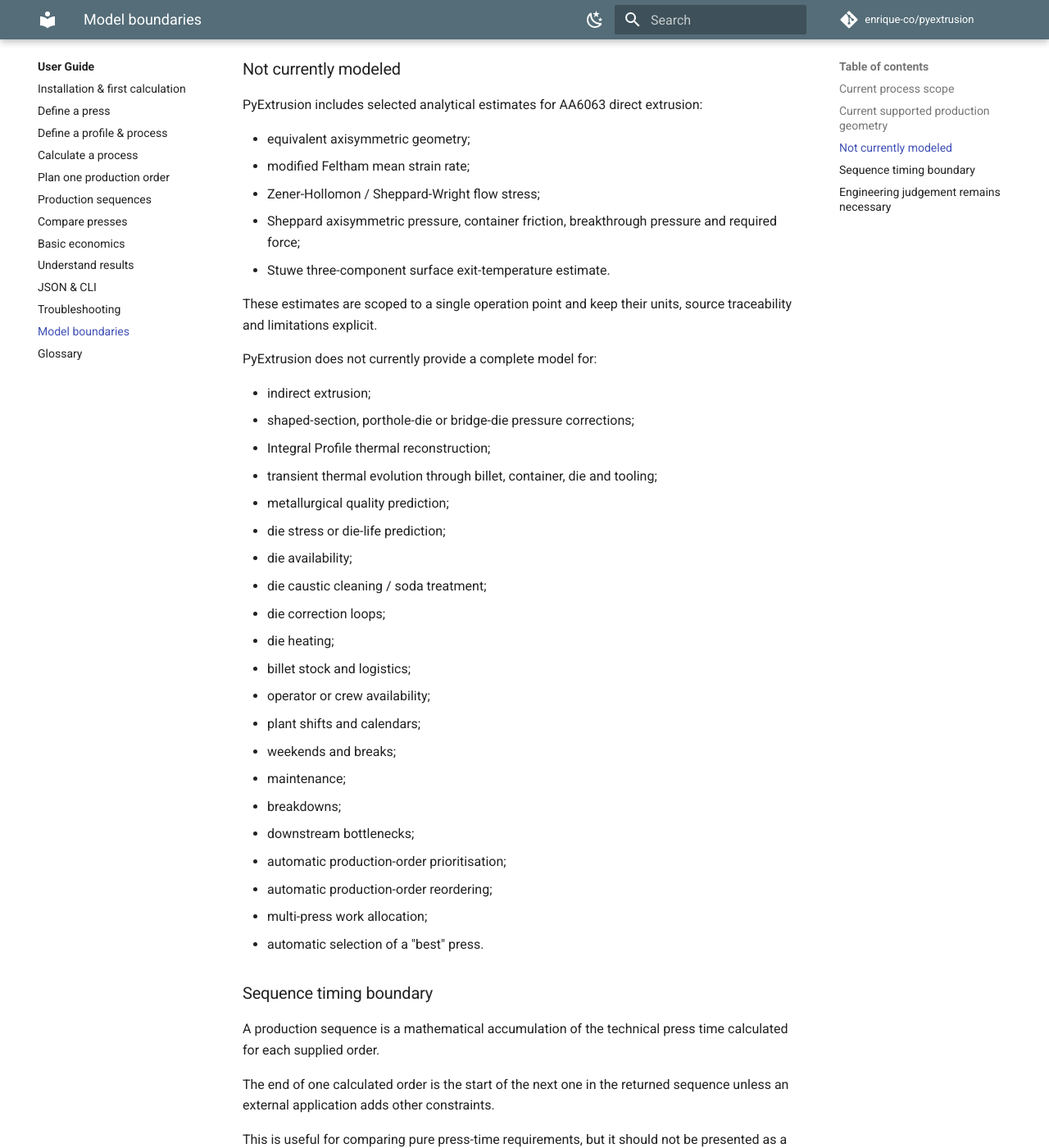
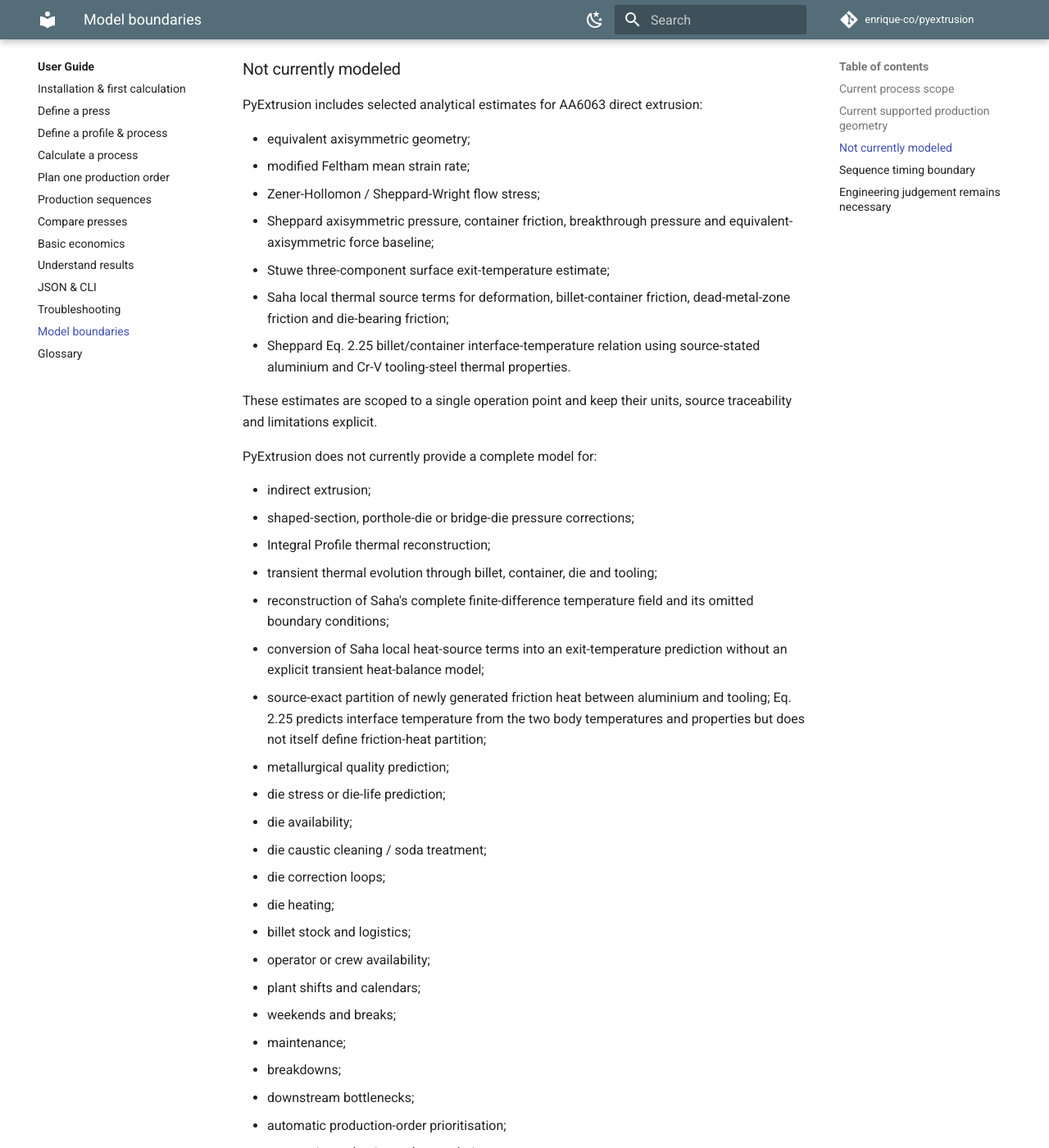
Before and after one commit to enrique-co/pyextrusion, an MkDocs documentation site: the page built from docs/user-guide/model-boundaries.md, in a window 1280 px wide and 1400 px high, scrolled down 625 px. Shown: the whole window at 82% size. Built offline with MkDocs 1.6.1 and Material for MkDocs 9.7.7, drawn with Linux system fonts in a browser that asks for light colours; comment, search, counter and statistics services are not loaded; some of the changed text lies outside the part shown.

Commit message:
Sync public model boundaries for 0.17.0

```diff
--- a/docs/user-guide/model-boundaries.md
+++ b/docs/user-guide/model-boundaries.md
@@ -23,8 +23,10 @@
 - equivalent axisymmetric geometry;
 - modified Feltham mean strain rate;
 - Zener-Hollomon / Sheppard-Wright flow stress;
-- Sheppard axisymmetric pressure, container friction, breakthrough pressure and required force;
-- Stuwe three-component surface exit-temperature estimate.
+- Sheppard axisymmetric pressure, container friction, breakthrough pressure and equivalent-axisymmetric force baseline;
+- Stuwe three-component surface exit-temperature estimate;
+- Saha local thermal source terms for deformation, billet-container friction, dead-metal-zone friction and die-bearing friction;
+- Sheppard Eq. 2.25 billet/container interface-temperature relation using source-stated aluminium and Cr-V tooling-steel thermal properties.
 
 These estimates are scoped to a single operation point and keep their units,
 source traceability and limitations explicit.
@@ -35,6 +37,9 @@
 - shaped-section, porthole-die or bridge-die pressure corrections;
 - Integral Profile thermal reconstruction;
 - transient thermal evolution through billet, container, die and tooling;
+- reconstruction of Saha's complete finite-difference temperature field and its omitted boundary conditions;
+- conversion of Saha local heat-source terms into an exit-temperature prediction without an explicit transient heat-balance model;
+- source-exact partition of newly generated friction heat between aluminium and tooling; Eq. 2.25 predicts interface temperature from the two body temperatures and properties but does not itself define friction-heat partition;
 - metallurgical quality prediction;
 - die stress or die-life prediction;
 - die availability;
```
Also changed, not shown: other parts of docs/user-guide/model-boundaries.md (+1 -1 lines).
